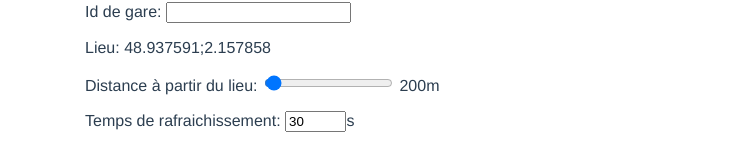
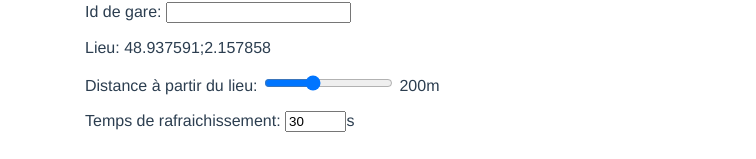
Before and after one commit to restimel/nextTrain, a Vue app: page /#/configuration in a window 1280 px wide. Shown: the part 190-349 px from the top of the page, without its empty margins (0-756 px from the left). Built offline with nearby package versions, Linux system fonts and the light colour scheme.

Commit message:
set a logarithm range

```diff
--- a/src/components/DistanceRange.vue
+++ b/src/components/DistanceRange.vue
@@ -4,7 +4,7 @@
             v-model="distance"
             type="range"
             min="1"
-            max="10000"
+            max="50"
         />
         {{distanceLabel}}
     </span>
@@ -20,14 +20,14 @@ export default {
     computed: {
         distance: {
             get: function() {
-                return this.$store.state.distance;
+                return this.convertIn(this.$store.state.distance);
             },
             set: function(value) {
-                this.$store.commit('setConfiguration', { distance: value });
+                this.$store.commit('setConfiguration', { distance: this.convertOut(value) });
             },
         },
         distanceLabel: function() {
-            let distance = this.distance;
+            let distance = this.convertOut(this.distance);
             if (distance < 1000) {
                 return `${distance}m`;
             }
@@ -35,6 +35,21 @@ export default {
             return `${distance}km`;
         },
     },
+    methods: {
+        convertIn(value) {
+            const d = Math.floor(Math.log10(value));
+            const u = Math.floor(value/(10**d)) - 1;
+            const result = d * 10 + u;
+            return parseInt(result.toString(), 9);
+        },
+        convertOut(value) {
+            value = +value.toString(9);
+            const d = Math.floor(value / 10);
+            const u = value % 10 + 1;
+            const result =(10 ** d) * u;
+            return result;
+        },
+    },
 };
 </script>
 
--- a/src/components/Map.vue
+++ b/src/components/Map.vue
@@ -63,13 +63,13 @@ export default {
             if (!this.value) {
                 return 0;
             }
-            return this.value.split(';')[0];
+            return +this.value.split(';')[0];
         },
         lng: function() {
             if (!this.value) {
                 return 0;
             }
-            return this.value.split(';')[1];
+            return +this.value.split(';')[1];
         },
         center: function() {
             return [this.lat, this.lng];
@@ -82,6 +82,13 @@ export default {
         initialize() {
             if (this.value) {
                 this.mapCenter = this.center.slice();
+                this.$nextTick(() => {
+                    const radius = this.radius;
+                    if (this.$refs.map && radius) {
+                        const point = L.latLng(this.mapCenter);
+                        this.$refs.map.fitBounds(point.toBounds(radius));
+                    }
+                });
             }
         },
         getPosition() {
```
